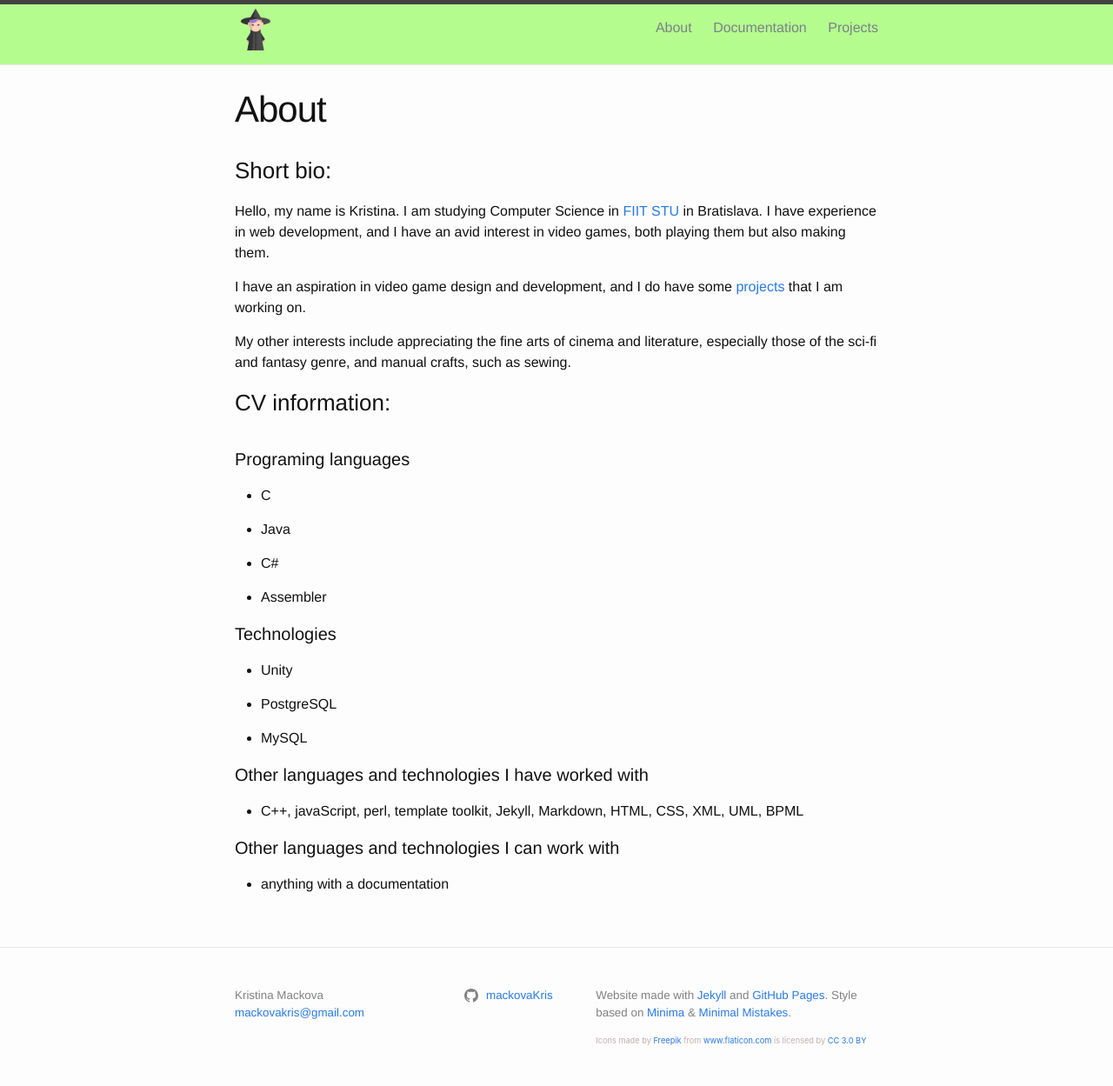
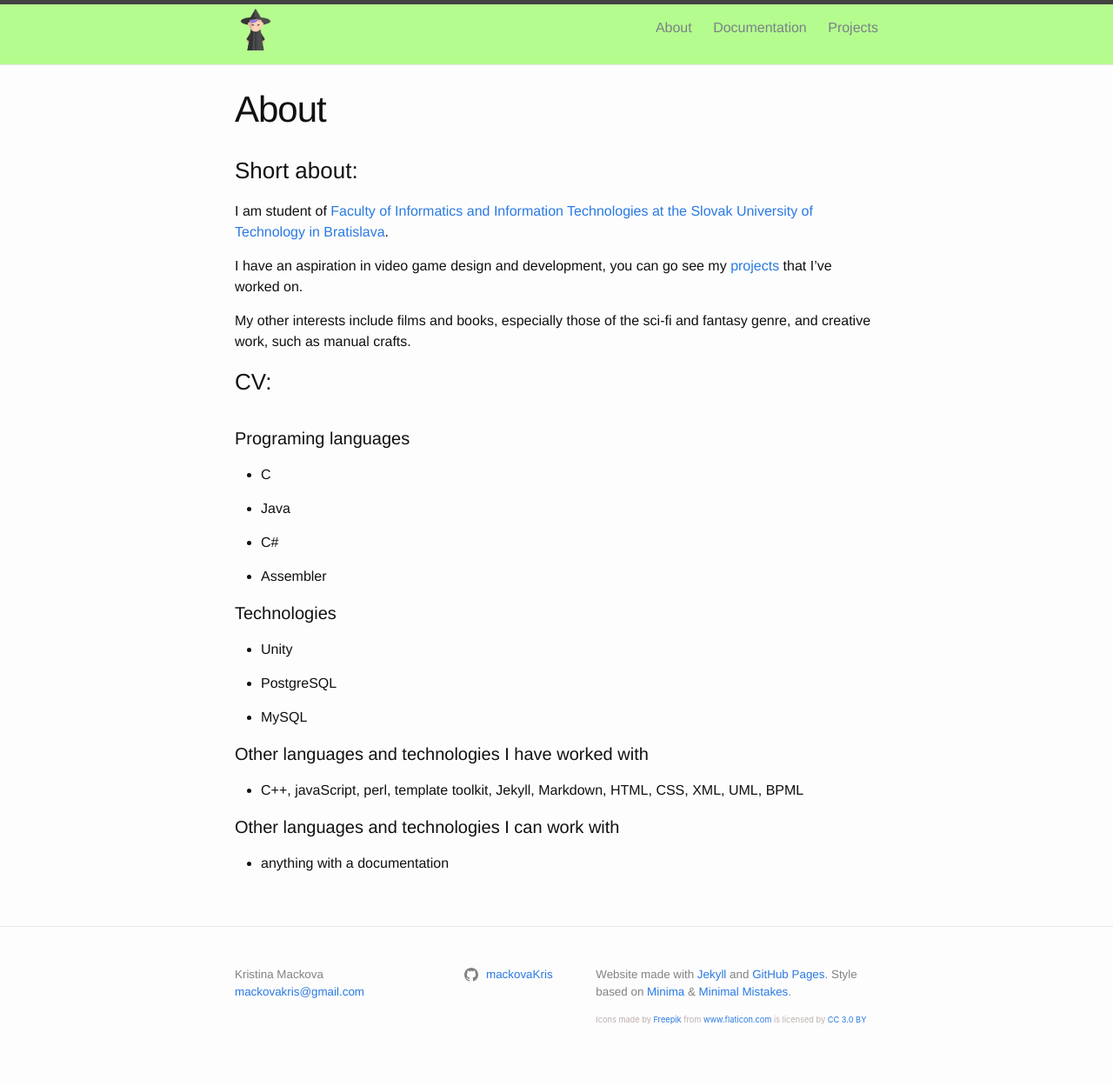
Before and after one commit to mackovaKris/mackovaKris.github.io, a Jekyll site: the page built from About/about.md, in a window 1280 px wide. Shown: the whole page at 87% size. Built offline with Jekyll 4.4.1, drawn with Linux system fonts in a browser that asks for light colours; after the commit the page ends 1225 px from its top, so only the background shows below that.

Commit message:
Update about.md

```diff
--- a/About/about.md
+++ b/About/about.md
@@ -5,13 +5,12 @@ permalink: /about/
 main_navigation_order: 0
 ---
 
-### Short bio: ###
-Hello, my name is Kristina. I am studying Computer Science in [FIIT STU](https://www.fiit.stuba.sk) in Bratislava.
-I have experience in web development, and I have an avid interest in video games, both playing them but also making them.
+### Short about: ###
 
-I have an aspiration in video game design and development, and I do have some [projects](/projects) that I am working on.
+I am student of [Faculty of Informatics and Information Technologies at the Slovak University of Technology in Bratislava](https://www.fiit.stuba.sk).
 
-My other interests include appreciating the fine arts of cinema and literature, especially those
-of the sci-fi and fantasy genre, and manual crafts, such as sewing.
+I have an aspiration in video game design and development, you can go see my [projects](/projects) that I've worked on.
 
-### CV information: ###
+My other interests include films and books, especially those of the sci-fi and fantasy genre, and creative work, such as manual crafts.
+
+### CV: ###
```
